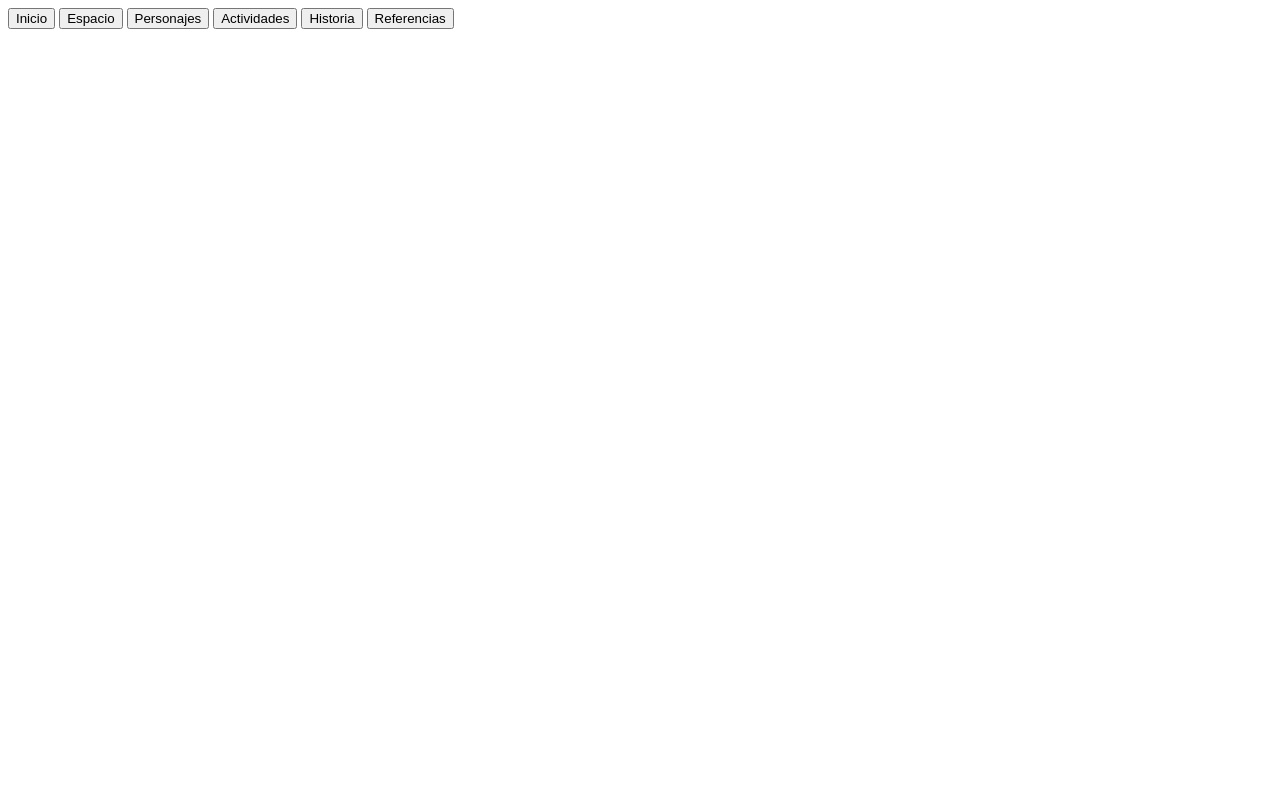
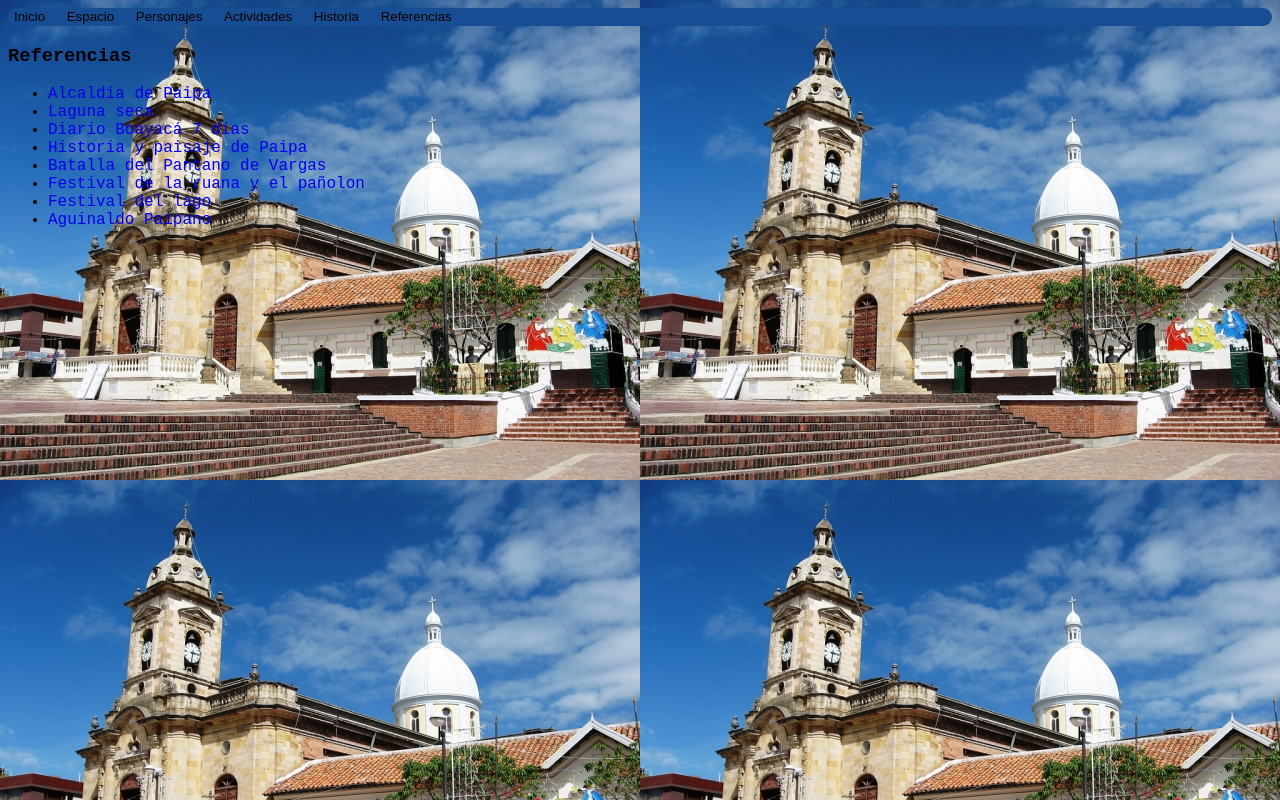
Before and after one commit to juacostar/interactive-graphics, a plain HTML site: page referencias.html in a window 1280 px wide. Drawn offline with Linux system fonts and the light colour scheme.

Commit message:
ejercicio 1

```diff
--- /dev/null
+++ b/estilos/estilos.css
@@ -0,0 +1,59 @@
+@charset "UTF-8";
+
+
+body{    /* Estilos aplicados para el cuerpo de las páginas */
+	background-image: url(../imagenes/paisaje_paipa.jpg);
+    font-family: 'Courier New', Courier, monospace;
+}
+
+nav{ /* Estilos aplicados para el menú de navegación*/
+    background-color: #174d93   ;
+    border-radius: 3rem;
+}
+
+button{/* Estilos aplicados para los botones del menú de navegación*/
+    background-color: #174d93;
+    border: none;
+    border-radius: 3rem;
+}
+
+a:link{/* Estilos para los links externos al blog*/
+    text-decoration: cadetblue;
+}
+
+button:hover{ /* Estilos aplicados para cuando el cursos se localice en los botones*/
+    background-color: aqua;
+}
+
+p{ /* Estilos aplicados para los parrafos*/
+    font-weight: bold;
+    color: #101430;
+    text-align: justify;
+}
+
+li:hover{/* Estilos aplicados para los elementos de las listas*/
+    background-color: aqua;
+}
+
+img{ /* Estilos aplicados para las imágenes*/
+    margin-left: auto;
+    margin-right: auto;
+    display: block;
+}
+
+div:hover{/* Estilos aplicados para los encabezados de cada página*/
+    background-color: aqua;
+}
+
+table{/* Estilos aplicados para las tablas*/
+    margin: auto;
+    border: 1px solid black;
+}
+
+td{ /* Estilos aplicados para las filas*/
+    border: 1px solid black;
+}
+
+th{/* Estilos aplicados para las columnas*/
+    border: 1px solid black;
+}
--- a/referencias.html
+++ b/referencias.html
@@ -4,17 +4,46 @@
     <head>
         <meta charset="UTF-8">
         <meta lang="es">
-        <title>Conociendo a Paipa</title>
+        <title>Referencias</title> <!-- Título de la paǵina de referencias-->
+        <link rel="stylesheet" href="estilos/estilos.css" type="text/css"> <!-- Llamado a la hoja de estilos css-->
     </head>
     <body>
         <nav><!-- Menú de navegación -->
-            <a href="index.html"><button>Inicio</button></a>
-            <a href="espacio.html" target="_self"><button>Espacio</button></a>
-            <a href="personajes.html"><button>Personajes</button></a>
-            <a href="actividades.html"><button>Actividades</button></a>
-            <a href="historia.html"><button>Historia</button></a>
-            <a href="referencias.html"><button>Referencias</button></a>
+            <a href="index.html"><button>Inicio</button></a><!-- botón página de inicio-->
+            <a href="espacio.html" target="_self"><button>Espacio</button></a><!-- botón página de espacio y ubicación-->
+            <a href="personajes.html"><button>Personajes</button></a><!-- botón página de personajes-->
+            <a href="actividades.html"><button>Actividades</button></a><!-- botón página de actividades-->
+            <a href="historia.html"><button>Historia</button></a><!-- botón página de historia-->
+            <a href="referencias.html"><button>Referencias</button></a><!-- botón página de referencias-->
         </nav>
     </body>
-
+    <div>
+        <h3>Referencias</h3>
+        <ul><!-- Lista de referencias-->
+            <li><!-- Elemento de la lista, cada elemento corresponde a una referencia-->
+                <a href="https://www.paipa-boyaca.gov.co/Paginas/default.aspx">Alcaldía de Paipa</a> <!-- Link de cada referencia-->
+            </li>
+            <li>
+                <a href="https://lagunasecapaipa19.wixsite.com/lsp19">Laguna seca</a>
+            </li>
+            <li>
+                <a href="https://boyaca7dias.com.co/"> Diario Boayacá 7 días</a>
+            </li>
+            <li>
+                <a href="https://es.wikipedia.org/wiki/Paipa">Historia y paisaje de Paipa</a>
+            </li>
+            <li>
+                <a href="https://historia-biografia.com/historia-de-la-batalla-del-pantano-de-vargas/">Batalla del Pantano de Vargas</a>
+            </li>
+            <li>
+                <a href="https://boyaca7dias.com.co/2020/06/13/el-festival-de-la-ruana-y-el-panolon-una-tradicion-con-sello-paipano/">Festival de la ruana y el pañolon</a>
+            </li>
+            <li>
+                <a href="https://www.boyacaradio.com/noticia.php?id=20500">Festival del lago</a>
+            </li>
+            <li>
+                <a href="https://situr.boyaca.gov.co/ferias-y-fiestas/aguinaldo-paipano-2/">Aguinaldo Paipano</a>
+            </li>
+        </ul>
+    </div>
 </html>
```
Also changed, not shown: actividades.html (+12 -8 lines), espacio.html (+18 -10 lines), historia.html (+3 -0 lines), index.html (+10 -7 lines), personajes.html (+12 -8 lines), imagenes/paisaje_paipa.jpg (added), 1 other file.
